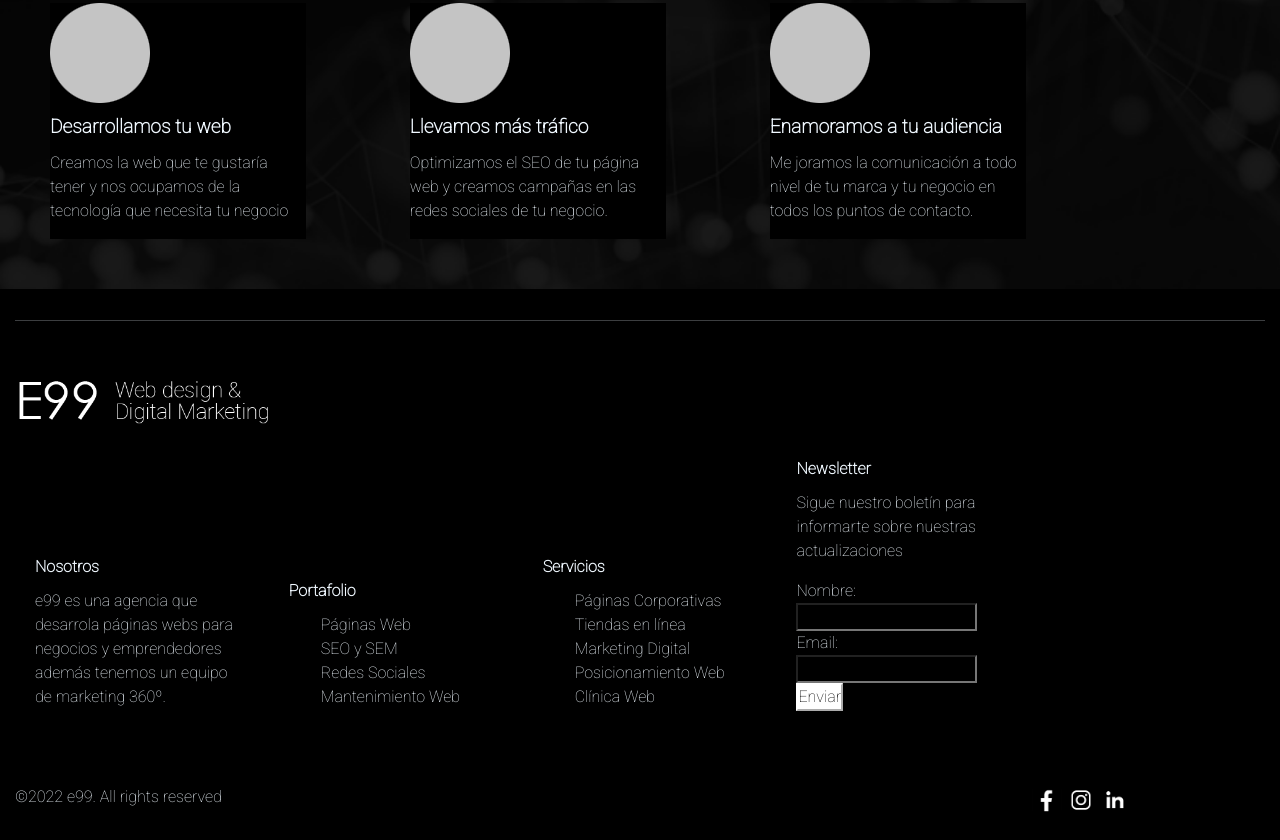
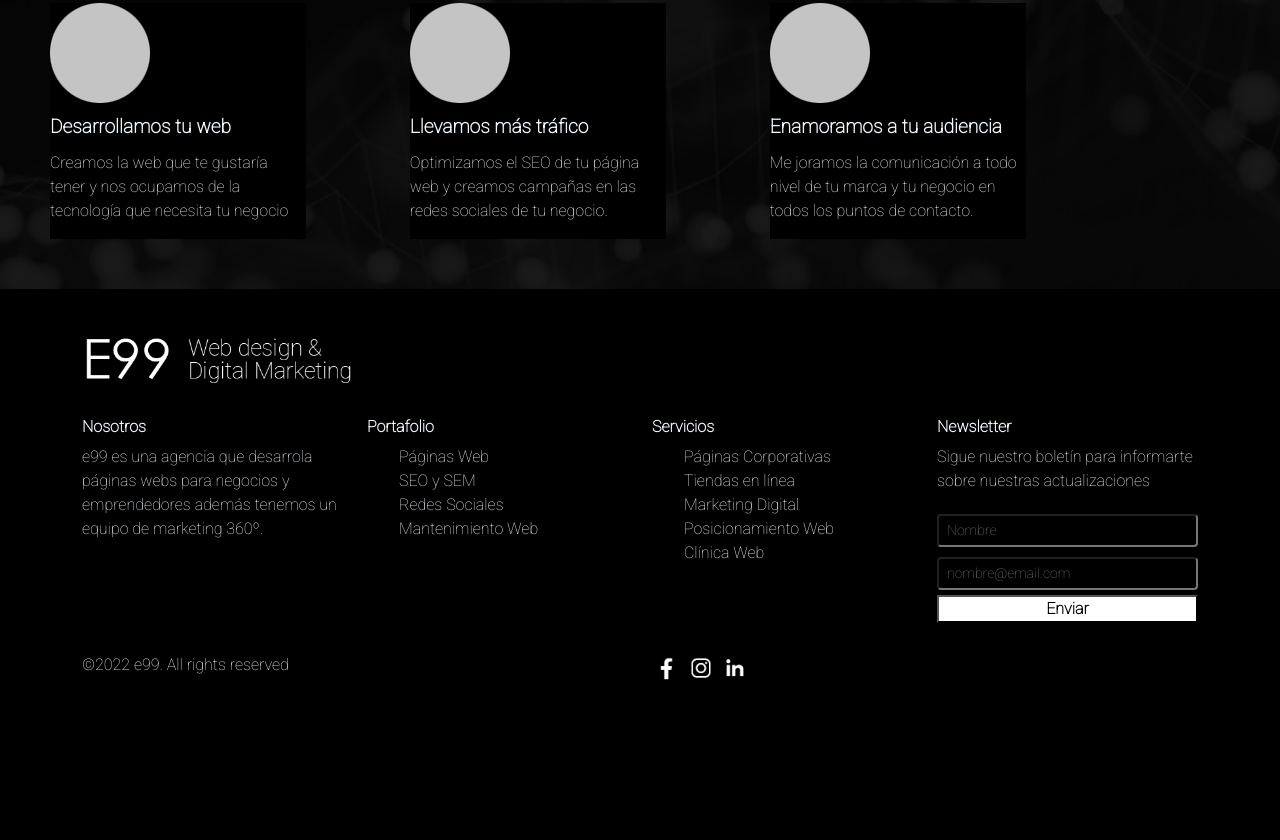
Before and after one commit to ErwinQuiroz/e99, a plain HTML site: page index.html in a window 1280 px wide. Shown: the part 517-1357 px from the top of the page. After the commit the page ends 1255 px from the top, so only its background shows below. Drawn offline with Linux system fonts and the light colour scheme.

Commit message:
footer responsive

```diff
--- a/css/styles.css
+++ b/css/styles.css
@@ -9,6 +9,20 @@
 
 li {
     list-style: none;
+    text-align: left;
+}
+
+body{
+    background-color: black;
+}
+
+a{
+    text-decoration: none;
+    color: inherit;
+}
+a:hover{
+    color: inherit;
+    text-decoration: underline;
 }
 
 
@@ -63,9 +77,15 @@ li {
     background-color: black;
     color: white;
     font-weight: bold;
+    border-color: white;
 }
 
 /*---- Footer ---*/
+
+h2{
+    font-size: 1em;
+    font-weight: bold;
+}
 
 footer{
     padding: 15px;
@@ -80,10 +100,20 @@ footer{
     width: auto;
 }
 
+.logo_margin{
+    margin-top: 30px;
+    margin-bottom: 30px;
+}
+
 .footer_columnas{
     width: 20%;
     display: inline-block;
     padding: 20px;
+}
+
+.form_margin{
+    margin-top: 5px;
+    margin-bottom: 5px;
 }
 
 .footer_columnas_title{
@@ -112,6 +142,7 @@ footer{
     width: 30px;
     height: 30px;
     display: inline-block;
+    justify-content: end;
 
 }
 
--- a/index.html
+++ b/index.html
@@ -14,7 +14,7 @@
 </head>
 
 <body>
-    <header class="navbar navbar-expand-lg navbar-dark background_color_black border-bottom">
+    <header class="navbar navbar-expand-lg navbar-dark border-bottom">
         <div class="container">
             <a class="navbar-brand" href="./index.html"><img src="./Img/e99-logo.png" alt="" class="w-50"></a>
             <button class="navbar-toggler" type="button" data-bs-toggle="collapse" data-bs-target="#navbarNavDropdown"
@@ -78,63 +78,61 @@
 
     </main>
 
-    <footer>
-        <hr>
-        <img class="footer_logo" src="./Img/e99-logo.png" alt="E99 Logo">
-        <section class="footer_menu">
-            <div div class="footer_columnas">
-                <p class="footer_columnas_title" href="">Nosotros</p>
+    <footer class="container">
+        <div class="row">
+            <a class="col-12">
+                <img class="w-25 logo_margin justify-content-center" src="./Img/e99-logo.png" alt="E99 Logo">
+            </a>
+            <article class="col-md-6 col-xl-3">
+                <h2>Nosotros</h2>
                 <p>e99 es una agencia que desarrola páginas webs para negocios y emprendedores además tenemos un equipo de marketing 360º.</p>
-            </div>
-            <div class= "footer_columnas">
-                <p class="footer_columnas_title" href="">Portafolio</p>
+            </article>
+            <article class="col-md-6 col-xl-3">
+                <h2><a href="./Pages/portafolio.html">Portafolio</a></h2>
                 <ul>
-                    <li>Páginas Web</li>
-                    <li>SEO y SEM</li>
-                    <li>Redes Sociales</li>
-                    <li>Mantenimiento Web</li>
+                    <li><a href="#">Páginas Web</a></li>
+                    <li><a href="#">SEO y SEM</a></li>
+                    <li><a href="#">Redes Sociales</a></li>
+                    <li><a href="#">Mantenimiento Web</a></li>
                 </ul>
-            </div>
-            <div class="footer_columnas">
-                <p class="footer_columnas_title">Servicios</p>
+            </article>
+            <article class="col-md-6 col-xl-3">
+                <h2><a href="./Pages/servicios.html">Servicios</a></h2>
                 <ul>
-                    <li>Páginas Corporativas</li>
-                    <li>Tiendas en línea</li>
-                    <li>Marketing Digital</li>
-                    <li>Posicionamiento Web</li>
-                    <li>Clínica Web</li>
+                    <li><a href="#">Páginas Corporativas</a></li>
+                    <li><a href="#">Tiendas en línea</a></li>
+                    <li><a href="#">Marketing Digital</a></li>
+                    <li><a href="#">Posicionamiento Web</a></li>
+                    <li><a href="#">Clínica Web</a></li>
                 </ul>
-            </div>
-            <div class="footer_columnas">
-                <p class="footer_columnas_title">Newsletter</p>
+            </article>
+            <article class="col-md-6 col-xl-3">
+                <h2>Newsletter</h2>
                 <p>Sigue nuestro boletín para informarte sobre nuestras actualizaciones</p>
                 <form action="">
                     <div>
-                        <label for="nombre-usuario">Nombre:</label>
-                        <input type="text" id="nombre-usuario" name="nombre-usuario">
+                        <input class="form-control-sm form_margin w-100" type="text" id="nombre-usuario" name="nombre-usuario" placeholder="Nombre">
                     </div>
                     <div>
-                        <label for="mail-usuario">Email:</label>
-                        <input type="email" id="mail-usuario">
+                        <input class="form-control-sm form_margin w-100" type="email" id="mail-usuario" placeholder="nombre@email.com">
                     </div>
                     <div>
-                        <input class="navigation_btn" type="submit" value="Enviar">
+                        <input class="nav-link black_buttom w-100" type="submit" value="Enviar">
                     </div>
                 </form>
-            </div>
-        </section>
-        <section class="footer_last_line">
-            <div class="footer_last_line_rights">
-                <p>©2022 e99. All rights reserved</p>
-            </div>
-            <div class="social_media_block">
-                <img class="social_media_logo" src="./Img/facebook-logo.png" alt="Facebook Logo">
-                <img class="social_media_logo" src="./Img/instagram-logo.png" alt="Instagram logo">
-                <img class="social_media_logo" src="./Img/linkedin-logo.png" alt="Linkedin logo">
+            </article>
+        </div>
+        <div class="row logo_margin">
+            <p class="col-md-12 col-xl-6">©2022 e99. All rights reserved</p>
+            <div class="col-md-12 col-xl-6">
+                <a href="#"><img class="social_media_logo justify-content-end" src="./Img/facebook-logo.png" alt="Facebook Logo"></a>
+                <a href="#"><img class="social_media_logo" src="./Img/instagram-logo.png" alt="Instagram logo"></a>
+                <a href="#"><img class="social_media_logo" src="./Img/linkedin-logo.png" alt="Linkedin logo"></a>
+
 
             </div>
+        </div>
 
-        </section>
     </footer>
     <script src="./js/bootstrap.min.js"></script>
 </body>
```
Also changed, not shown: Pages/contacto.html (+38 -40 lines), Pages/nosotros.html (+38 -40 lines), Pages/portafolio.html (+39 -40 lines), Pages/servicios.html (+38 -40 lines).
